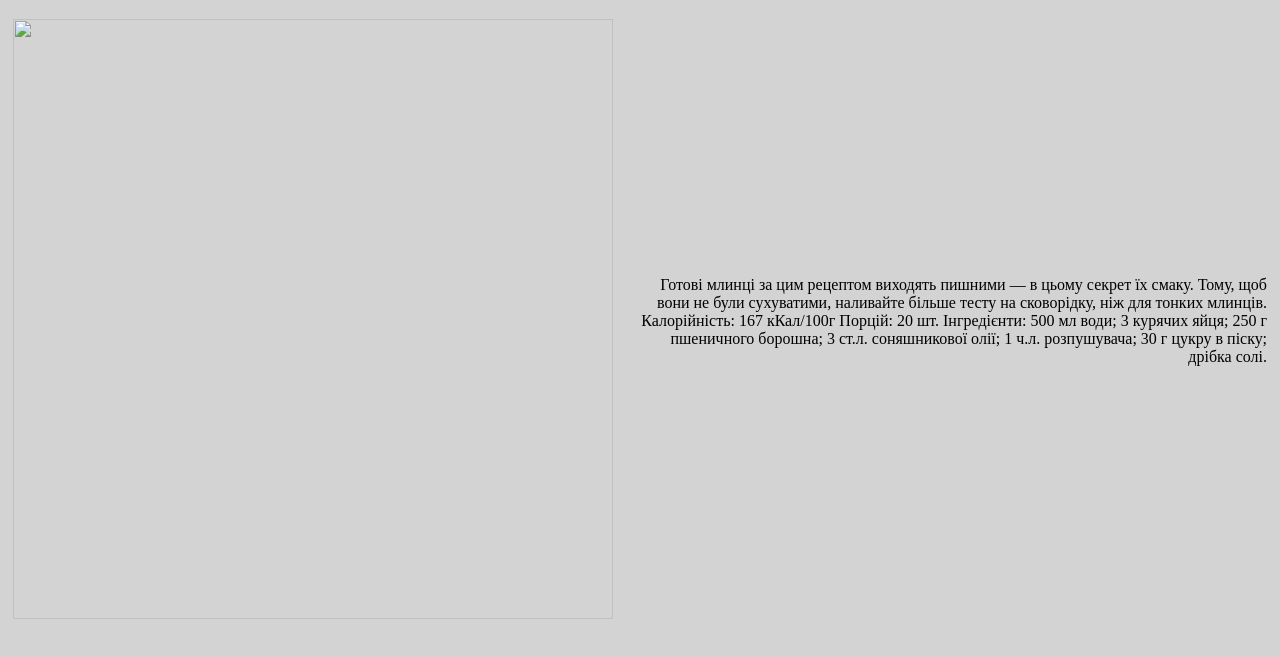
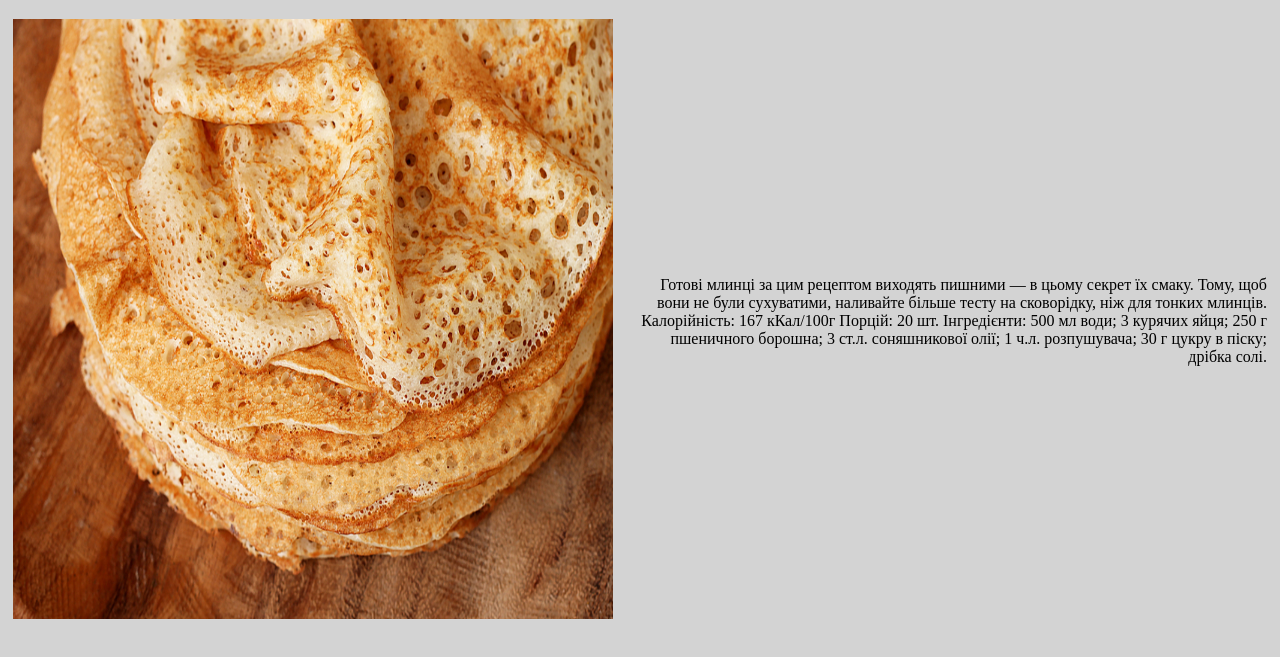
Before and after one commit to AntonBondariev/dino-mlin, a plain HTML site: page mlun2.html in a window 1280 px wide. Shown: the part 129-786 px from the top of the page. Drawn offline with Linux system fonts and the light colour scheme.

Commit message:
Update mlun2.html

```diff
--- a/mlun2.html
+++ b/mlun2.html
@@ -1,6 +1,6 @@
 
 <!DOCTYPE html>
-<html>
+<html lang="ua">
 <head>
     <title>Рецепт ажурних млинців на воді</title>
     <style>
@@ -60,7 +60,7 @@
     <div class="main">
         <div class="mlun">
             <div class="mlun-img">
-                <img src="млинці2.jpg" width="600" height="600">
+                <img src="mlin2.jpg" width="600" height="600">
             </div>
             <div class="mlun-info">
                 <div class="article">
```
